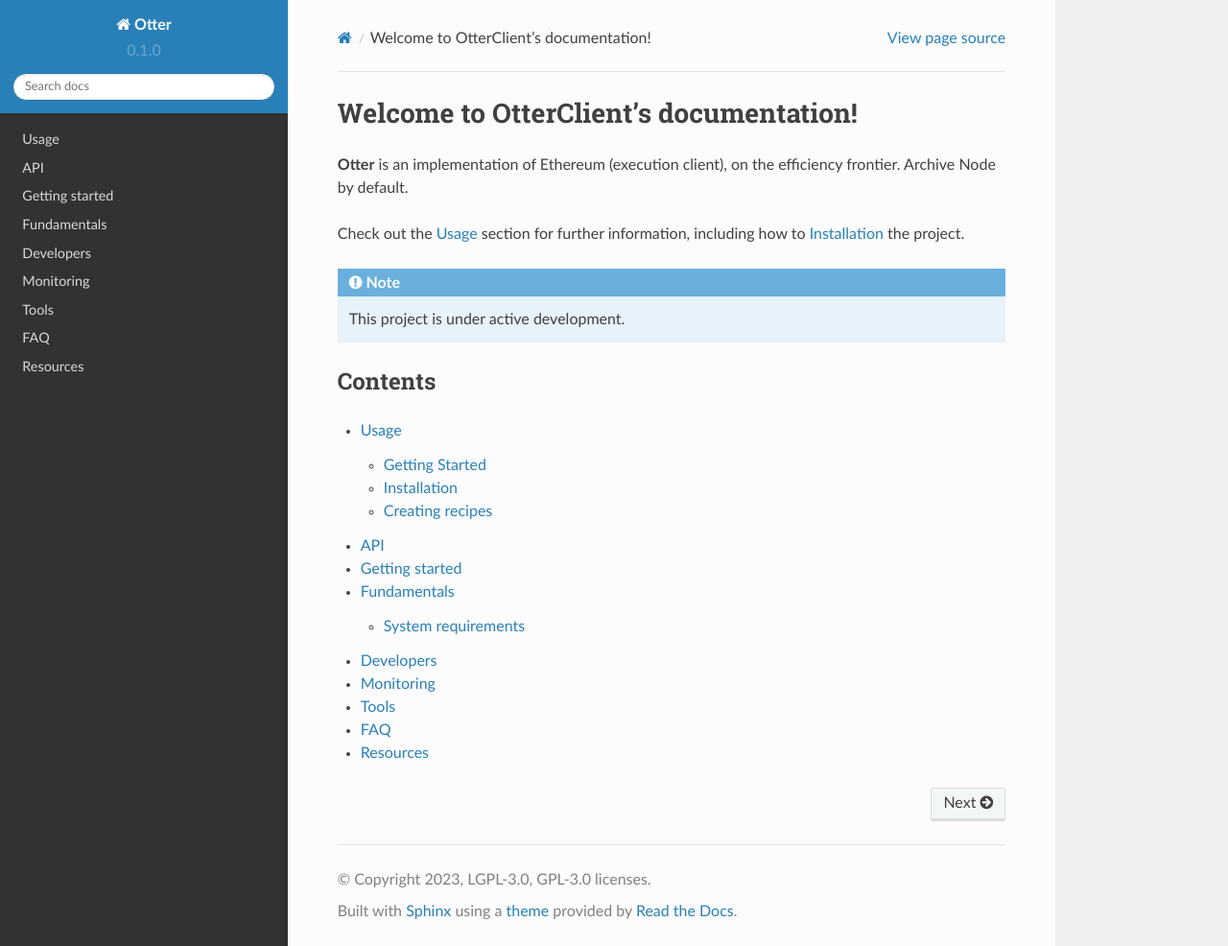
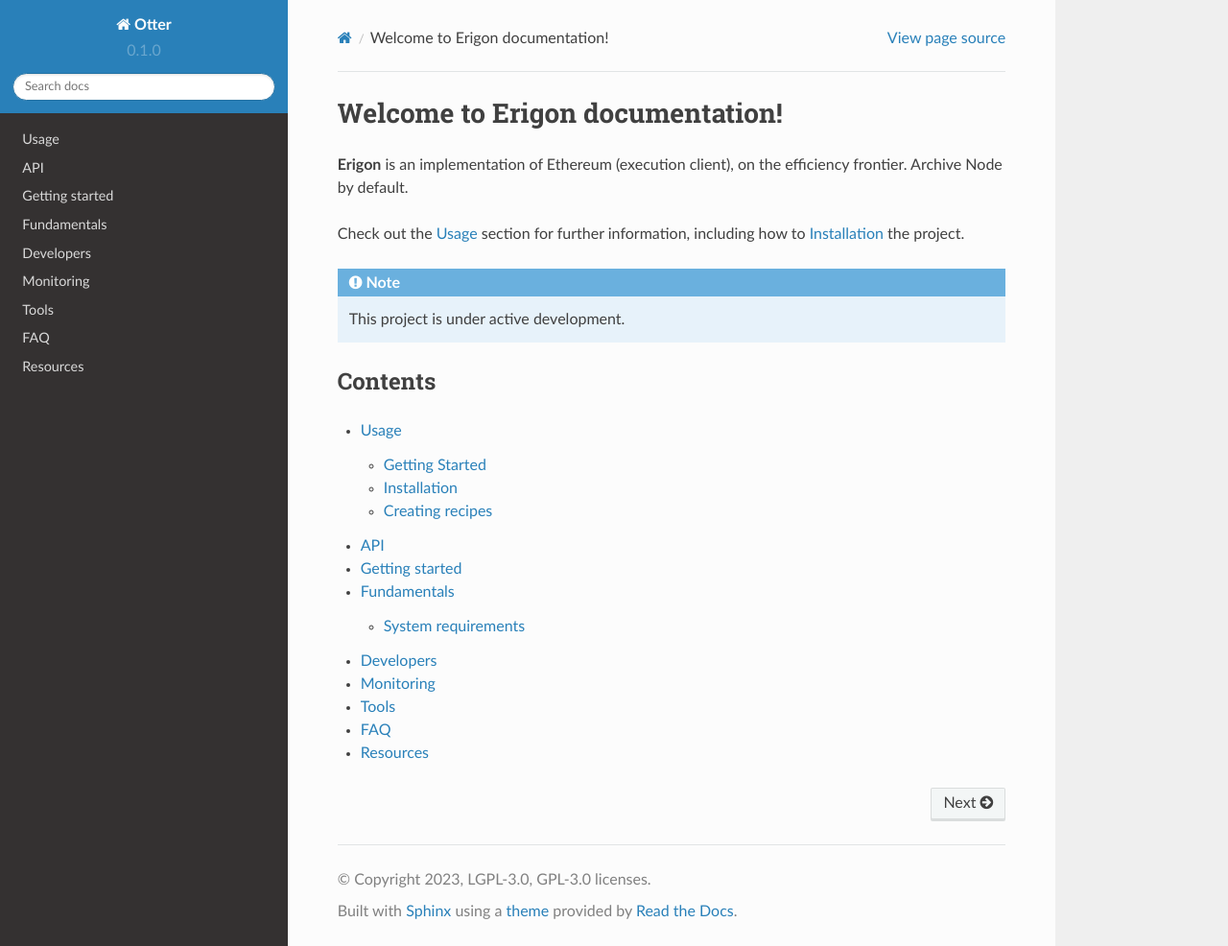
Before and after one commit to bloxster/erigon-2, a Sphinx documentation site: the page built from docs/source/index.rst, in a window 1280 px wide and 986 px high. Shown: the whole window at 96% size. Built offline with Sphinx 7.4.7 and the Read the Docs theme 2.0.0, drawn with Linux system fonts in a browser that asks for light colours; pages that are not in the unit, such as notebooks, are missing from menus.

Commit message:
Update index.rst

```diff
--- a/docs/source/index.rst
+++ b/docs/source/index.rst
@@ -1,7 +1,7 @@
-Welcome to OtterClient's documentation!
+Welcome to Erigon documentation!
 ===================================
 
-**Otter** is an implementation of Ethereum (execution client), on the efficiency frontier. Archive Node by default.
+**Erigon** is an implementation of Ethereum (execution client), on the efficiency frontier. Archive Node by default.
 
 Check out the :doc:`usage` section for further information, including
 how to :ref:`installation` the project.
```
